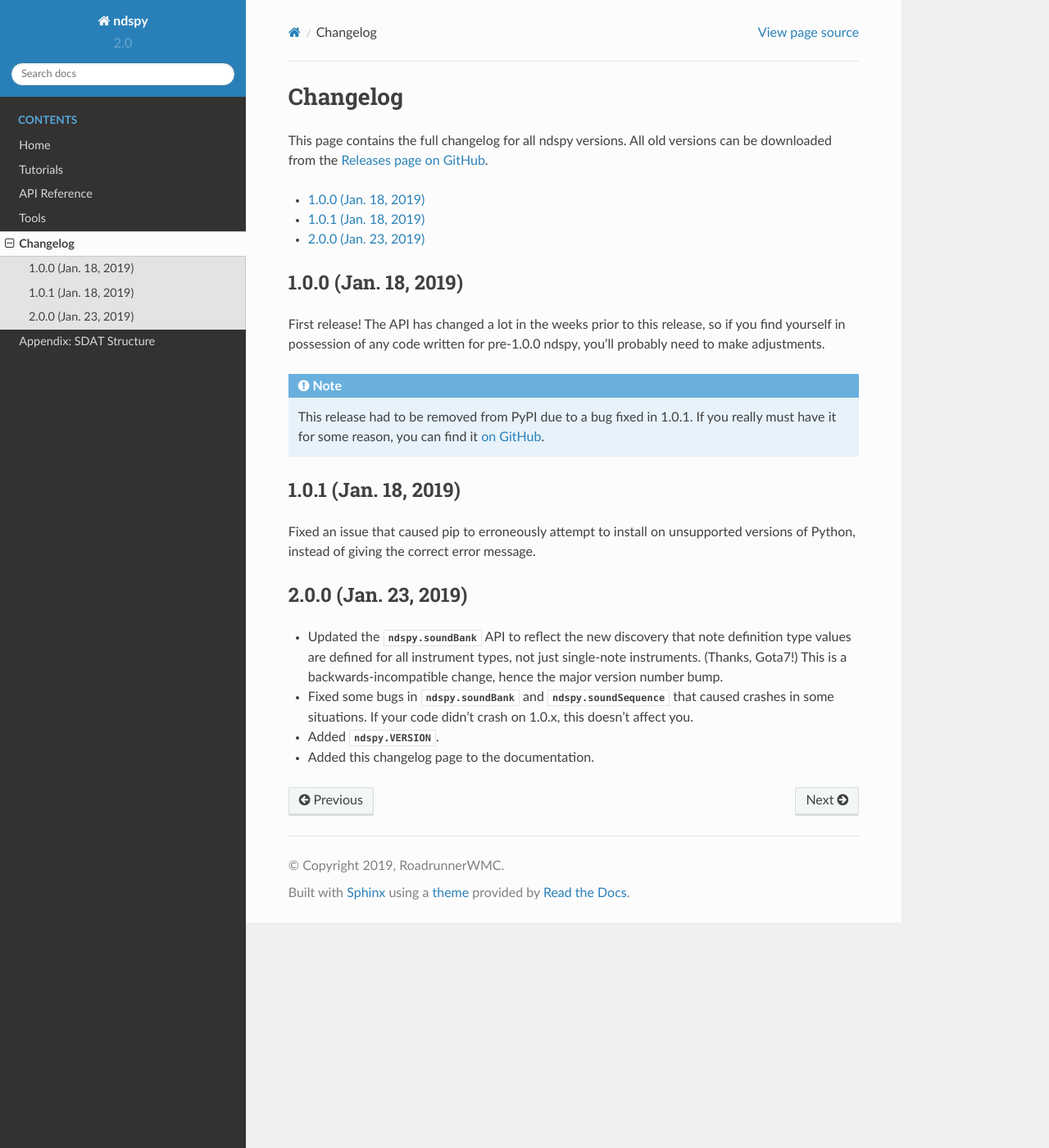
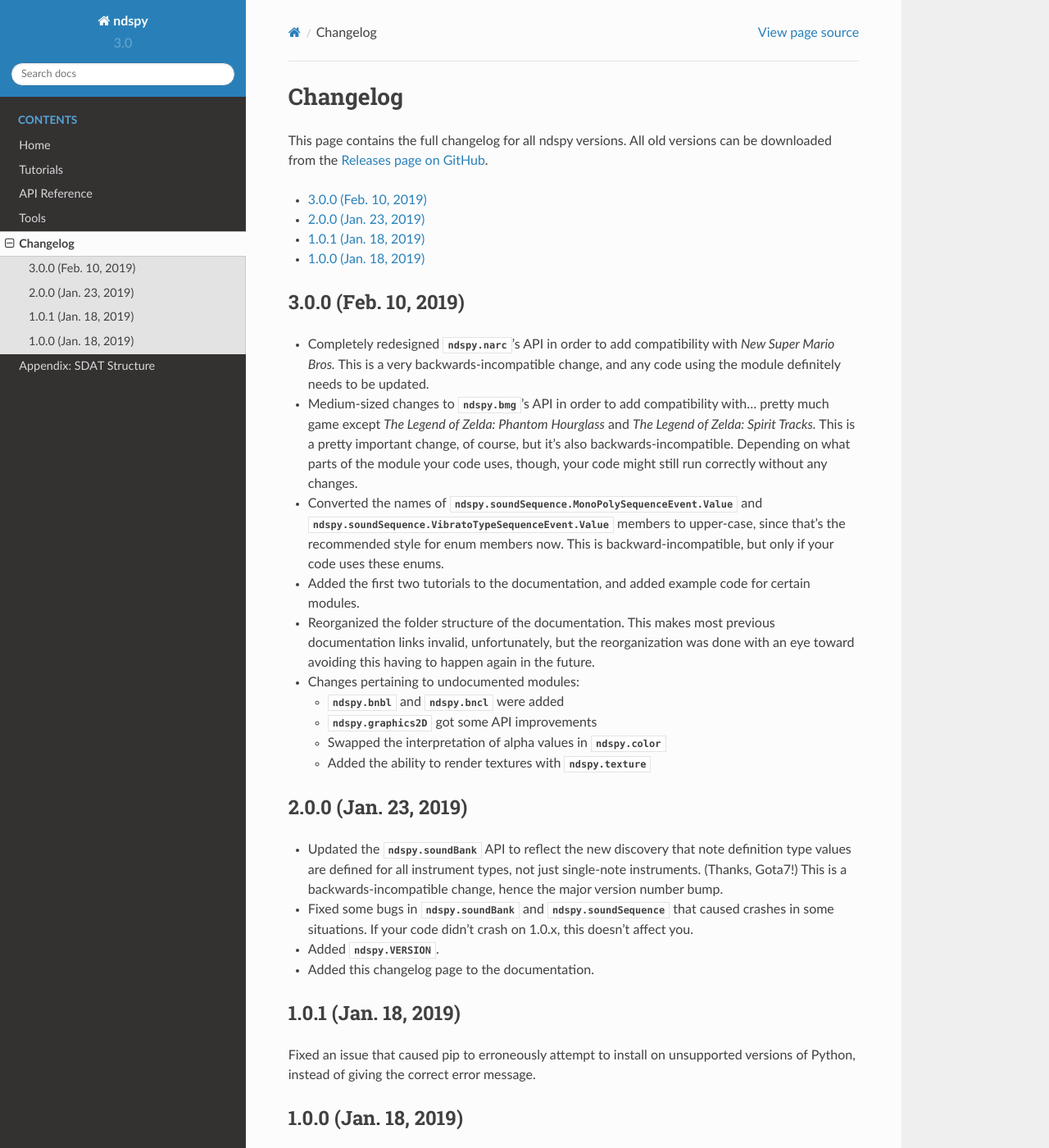
Before and after one commit to RoadrunnerWMC/ndspy, a Sphinx documentation site: the page built from docs/source/changelog.rst, in a window 1280 px wide and 1400 px high. Shown: the whole window at 82% size. Built offline with Sphinx 7.4.7 and the Read the Docs theme 2.0.0, drawn with Linux system fonts in a browser that asks for light colours; some of the changed text lies outside the part shown.

Commit message:
Prepare for 3.0.0 release

```diff
--- a/docs/source/changelog.rst
+++ b/docs/source/changelog.rst
@@ -25,24 +25,38 @@ can be downloaded from the `Releases page on GitHub
 
 .. contents:: :local:
 
-1.0.0 (Jan. 18, 2019)
+
+3.0.0 (Feb. 10, 2019)
 ---------------------
 
-First release! The API has changed a lot in the weeks prior to this release, so
-if you find yourself in possession of any code written for pre-1.0.0 ndspy,
-you'll probably need to make adjustments.
+*   Completely redesigned :py:mod:`ndspy.narc`'s API in order to add
+    compatibility with *New Super Mario Bros.* This is a very
+    backwards-incompatible change, and any code using the module definitely
+    needs to be updated.
+*   Medium-sized changes to :py:mod:`ndspy.bmg`'s API in order to add
+    compatibility with... pretty much game except *The Legend of Zelda: Phantom
+    Hourglass* and *The Legend of Zelda: Spirit Tracks.* This is a pretty
+    important change, of course, but it's also backwards-incompatible.
+    Depending on what parts of the module your code uses, though, your code
+    might still run correctly without any changes.
+*   Converted the names of
+    :py:class:`ndspy.soundSequence.MonoPolySequenceEvent.Value` and
+    :py:class:`ndspy.soundSequence.VibratoTypeSequenceEvent.Value` members to
+    upper-case, since that's the recommended style for enum members now. This
+    is backward-incompatible, but only if your code uses these enums.
+*   Added the first two tutorials to the documentation, and added example code
+    for certain modules.
+*   Reorganized the folder structure of the documentation. This makes most
+    previous documentation links invalid, unfortunately, but the reorganization
+    was done with an eye toward avoiding this having to happen again in the
+    future.
+*   Changes pertaining to undocumented modules:
 
-.. note::
+    *    :py:mod:`ndspy.bnbl` and :py:mod:`ndspy.bncl` were added
+    *    :py:mod:`ndspy.graphics2D` got some API improvements
+    *    Swapped the interpretation of alpha values in :py:mod:`ndspy.color`
+    *    Added the ability to render textures with :py:mod:`ndspy.texture`
 
-    This release had to be removed from PyPI due to a bug fixed in 1.0.1. If
-    you really must have it for some reason, you can find it `on GitHub
-    <https://github.com/RoadrunnerWMC/ndspy/releases/tag/v1.0.0>`_.
-
-1.0.1 (Jan. 18, 2019)
----------------------
-
-Fixed an issue that caused pip to erroneously attempt to install on unsupported
-versions of Python, instead of giving the correct error message.
 
 2.0.0 (Jan. 23, 2019)
 ---------------------
@@ -56,3 +70,24 @@ versions of Python, instead of giving the correct error message.
     your code didn't crash on 1.0.x, this doesn't affect you.
 *   Added :py:data:`ndspy.VERSION`.
 *   Added this changelog page to the documentation.
+
+
+1.0.1 (Jan. 18, 2019)
+---------------------
+
+Fixed an issue that caused pip to erroneously attempt to install on unsupported
+versions of Python, instead of giving the correct error message.
+
+
+1.0.0 (Jan. 18, 2019)
+---------------------
+
+First release! The API has changed a lot in the weeks prior to this release, so
+if you find yourself in possession of any code written for pre-1.0.0 ndspy,
+you'll probably need to make adjustments.
+
+.. note::
+
+    This release had to be removed from PyPI due to a bug fixed in 1.0.1. If
+    you really must have it for some reason, you can find it `on GitHub
+    <https://github.com/RoadrunnerWMC/ndspy/releases/tag/v1.0.0>`_.
--- a/docs/source/conf.py
+++ b/docs/source/conf.py
@@ -63,9 +63,9 @@ author = 'RoadrunnerWMC'
 # built documents.
 #
 # The short X.Y version.
-version = '2.0'
+version = '3.0'
 # The full version, including alpha/beta/rc tags.
-release = '2.0.0'
+release = '3.0.0'
 
 # The language for content autogenerated by Sphinx. Refer to documentation
 # for a list of supported languages.
--- a/ndspy/__init__.py
+++ b/ndspy/__init__.py
@@ -23,7 +23,7 @@ import collections
 import enum
 
 
-VERSION = collections.namedtuple('version', 'major minor patch')(2, 0, 0)
+VERSION = collections.namedtuple('version', 'major minor patch')(3, 0, 0)
 try: VERSION.__class__.__name__ = 'ndspy.version'
 except: pass
 
--- a/setup.py
+++ b/setup.py
@@ -5,7 +5,7 @@ with open('README.md', 'r', encoding='utf-8') as fh:
 
 setuptools.setup(
     name='ndspy',
-    version='2.0.0',
+    version='3.0.0',
     author='RoadrunnerWMC',
     author_email='roadrunnerwmc@gmail.com',
     description='Python library that can help you read, modify and create many types of files used in Nintendo DS games.',
```
